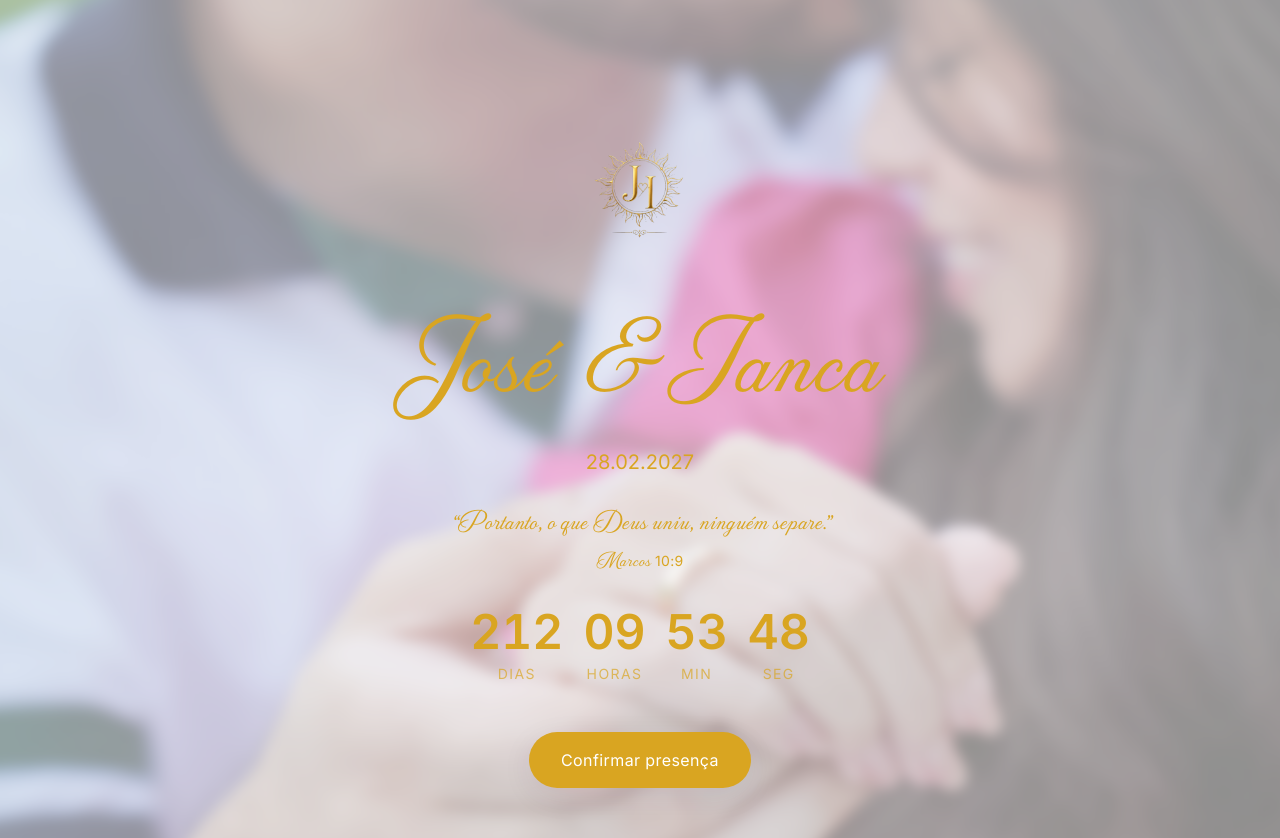
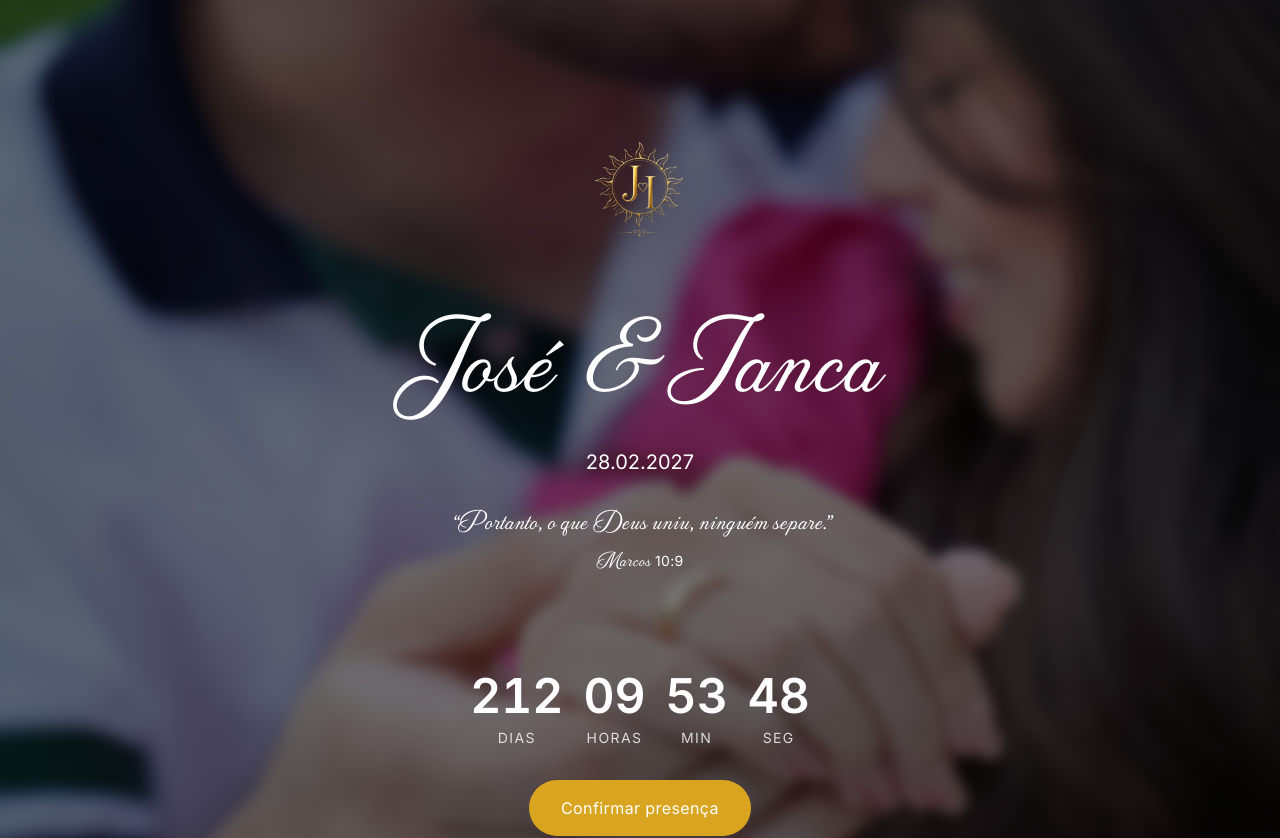
Before and after one commit to joseantoniocoelho98-wq/casamento-site, a Next.js app: page / in a window 1280 px wide. Shown: the top 838 px of the page. Built offline with nearby package versions, Linux system fonts and the light colour scheme.

Commit message:
Escurecendo foto, textos em branco, reposicionando contador e botao

```diff
--- a/components/CountdownTimer.tsx
+++ b/components/CountdownTimer.tsx
@@ -10,10 +10,10 @@ interface CountdownTimerProps {
 function TimeBlock({ value, label }: { value: number; label: string }) {
   return (
     <div className="flex flex-col items-center">
-      <span className="text-3xl md:text-5xl font-body font-semibold text-butter-600 tabular-nums">
+      <span className="text-3xl md:text-5xl font-body font-semibold text-white tabular-nums">
         {String(value).padStart(2, '0')}
       </span>
-      <span className="mt-2 text-xs md:text-sm uppercase tracking-widest text-butter-600/70">
+      <span className="mt-2 text-xs md:text-sm uppercase tracking-widest text-white/80">
         {label}
       </span>
     </div>
--- a/components/Hero.tsx
+++ b/components/Hero.tsx
@@ -30,7 +30,7 @@ export default function Hero() {
       ) : (
         <div className="absolute inset-0 bg-gradient-to-br from-cream-300 via-cream-200 to-butter-300" />
       )}
-      <div className="absolute inset-0 bg-white/55" />
+      <div className="absolute inset-0 bg-black/50" />
 
       <div className="relative z-10 section-container text-center flex flex-col items-center gap-8 py-24">
         {!logoFailed && (
@@ -54,16 +54,16 @@ export default function Hero() {
           initial={{ opacity: 0, y: 20 }}
           animate={{ opacity: 1, y: 0 }}
           transition={{ duration: 0.9, delay: 0.15 }}
-          className="text-5xl md:text-7xl lg:text-8xl text-butter-600 leading-tight"
+          className="text-5xl md:text-7xl lg:text-8xl text-white leading-tight"
         >
-          José <span className="text-butter-600 italic">&</span> Ianca
+          José <span className="text-white italic">&</span> Ianca
         </motion.h1>
 
         <motion.p
           initial={{ opacity: 0, y: 10 }}
           animate={{ opacity: 1, y: 0 }}
           transition={{ duration: 0.8, delay: 0.3 }}
-          className="text-lg md:text-xl font-body text-butter-600"
+          className="text-lg md:text-xl font-body text-white"
         >
           28.02.2027
         </motion.p>
@@ -72,15 +72,16 @@ export default function Hero() {
           initial={{ opacity: 0 }}
           animate={{ opacity: 1 }}
           transition={{ duration: 1, delay: 0.5 }}
-          className="max-w-xl text-xl md:text-2xl font-display text-butter-600 leading-relaxed"
+          className="max-w-xl text-xl md:text-2xl font-display text-white leading-relaxed"
         >
           &ldquo;Portanto, o que Deus uniu, ninguém separe.&rdquo;
-          <span className="block not-italic text-sm mt-2 tracking-wide text-butter-600">
+          <span className="block not-italic text-sm mt-2 tracking-wide text-white">
             <span className="font-display text-lg">Marcos</span>{' '}
             <span className="font-body">10:9</span>
           </span>
         </motion.blockquote>
 
+        <div className="mt-10 md:mt-16 flex flex-col items-center gap-8">
           <CountdownTimer targetDate={WEDDING_DATE} />
 
           <motion.button
@@ -90,16 +91,17 @@ export default function Hero() {
             whileHover={{ scale: 1.03 }}
             whileTap={{ scale: 0.97 }}
             onClick={scrollToRSVP}
-          className="mt-4 bg-butter-600 hover:bg-butter-700 text-white px-8 py-4 rounded-full shadow-soft transition-colors duration-300 text-sm md:text-base tracking-wide"
+            className="bg-butter-600 hover:bg-butter-700 text-white px-8 py-4 rounded-full shadow-soft transition-colors duration-300 text-sm md:text-base tracking-wide"
           >
             Confirmar presença
           </motion.button>
+        </div>
       </div>
 
       <motion.div
         animate={{ y: [0, 8, 0] }}
         transition={{ duration: 1.8, repeat: Infinity, ease: 'easeInOut' }}
-        className="absolute bottom-8 left-1/2 -translate-x-1/2 text-butter-600"
+        className="absolute bottom-8 left-1/2 -translate-x-1/2 text-white"
       >
         <ChevronDown size={28} />
       </motion.div>
```
Lines whose indentation alone changed are shown as unchanged.
